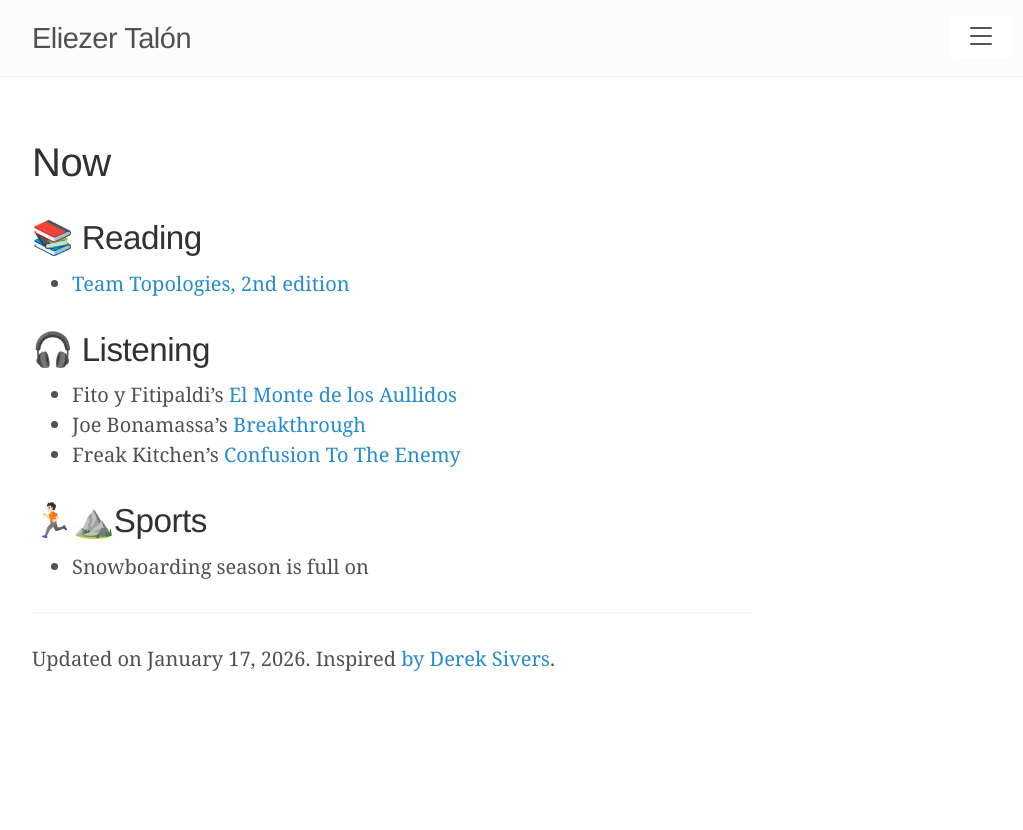
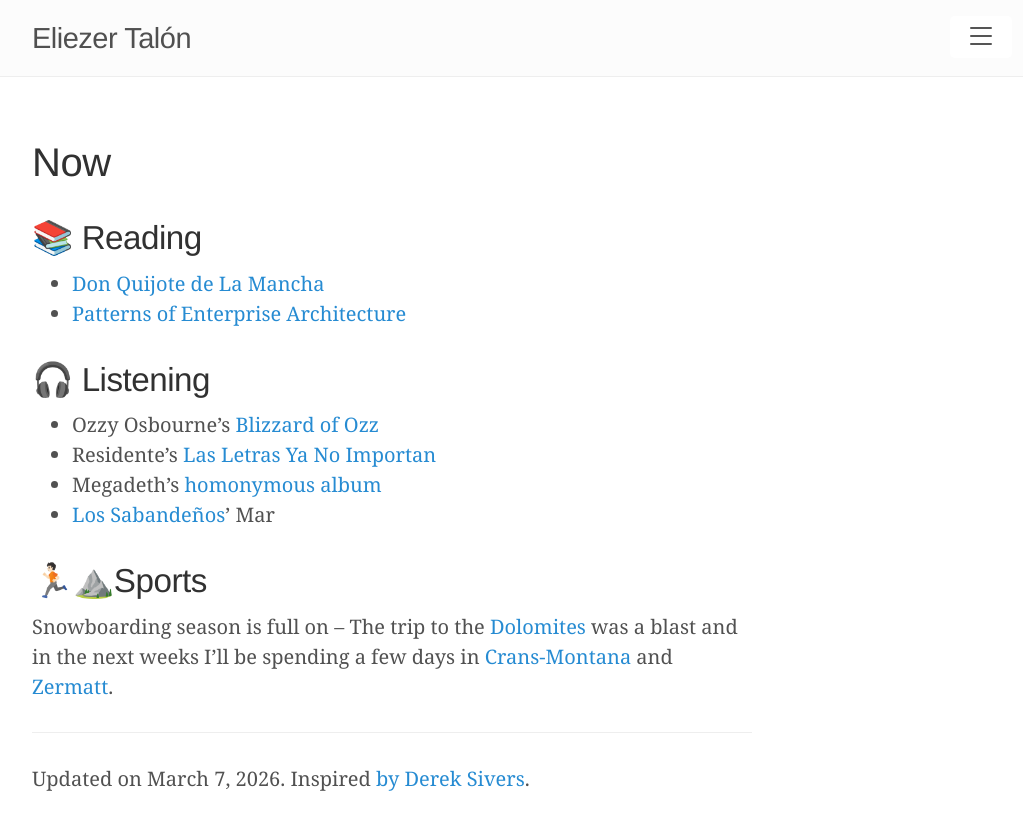
Before and after one commit to elitalon/elitalon.github.io, a Jekyll site: the page built from now.md, in a window 1280 px wide. Shown: the top 830 px of the page, without its empty margins (248-1271 px from the left). Built offline with Jekyll 4.4.1, drawn with Linux system fonts in a browser that asks for light colours.

Commit message:
Update 'Now'

```diff
--- a/now.md
+++ b/now.md
@@ -1,19 +1,24 @@
 ---
 layout: page
 title: Now
-date: 2026-01-17
+date: 2026-03-07
 ---
 
 ## 📚 Reading
-- [Team Topologies, 2nd edition](https://teamtopologies.com/book)
+
+- [Don Quijote de La Mancha](https://letras.rae.es/ediciones-conmemorativas/110-don-quijote-de-la-mancha.html)
+- [Patterns of Enterprise Architecture](https://martinfowler.com/books/eaa.html)
 
 ## 🎧 Listening
-- Fito y Fitipaldi's [El Monte de los Aullidos](https://es.wikipedia.org/wiki/El_monte_de_los_aullidos)
-- Joe Bonamassa's [Breakthrough](https://en.wikipedia.org/wiki/Joe_Bonamassa#Discography)
-- Freak Kitchen's [Confusion To The Enemy](https://shop.freakkitchen.com/products/freak-kitchen-confusion-to-the-enemy-cd)
+
+- Ozzy Osbourne's [Blizzard of Ozz](https://en.wikipedia.org/wiki/Blizzard_of_Ozz)
+- Residente's [Las Letras Ya No Importan](https://en.wikipedia.org/wiki/Las_Letras_Ya_No_Importan)
+- Megadeth's [homonymous album](<https://en.wikipedia.org/wiki/Megadeth_(album)>)
+- [Los Sabandeños](https://en.wikipedia.org/wiki/Los_Sabande%C3%B1os)' Mar
 
 ## 🏃🏻⛰️Sports
-- Snowboarding season is full on
+
+Snowboarding season is full on – The trip to the [Dolomites](https://www.dolomitisuperski.com/) was a blast and in the next weeks I'll be spending a few days in [Crans-Montana](https://www.crans-montana.ch/) and [Zermatt](https://www.matterhornparadise.ch/).
 
 ---
 
```
